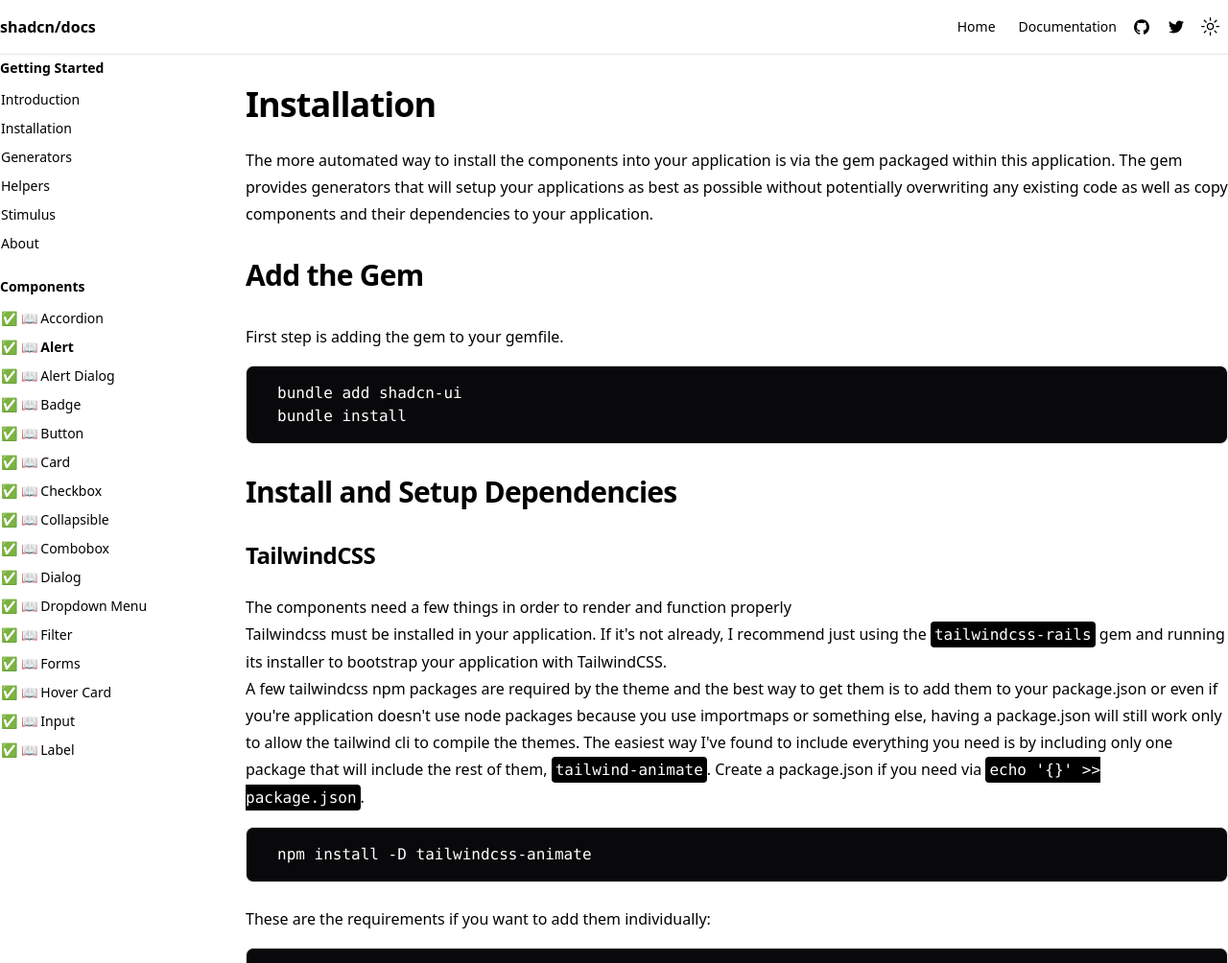
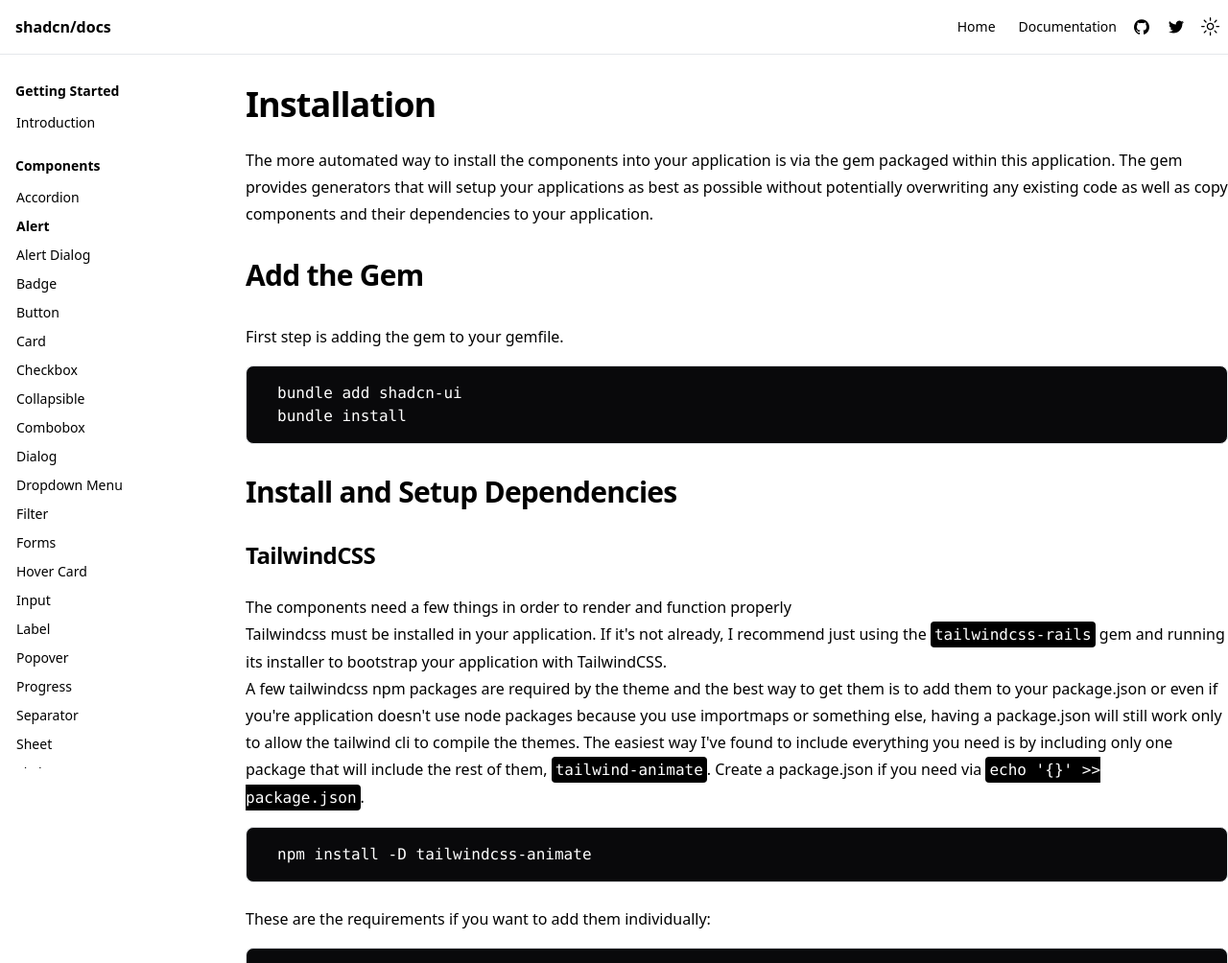
Before and after one commit to aviflombaum/shadcn-docs, a website: page documentation.html in a window 1280 px wide. Shown: the top 1004 px of the page at 96% size. Drawn offline with Linux system fonts and the light colour scheme.

Commit message:
Fixed some alignment issues

```diff
--- a/documentation.html
+++ b/documentation.html
@@ -14,7 +14,7 @@
         class="container flex h-14 items-center justify-between mx-auto max-w-7xl"
       >
         <div class="mr-4 hidden md:flex">
-          <a class="mr-6 flex items-center space-x-2" href="/">
+          <a class="mx-4 flex items-center space-x-2" href="/">
             <span class="hidden font-bold sm:inline-block">shadcn/docs</span>
           </a>
         </div>
@@ -37,7 +37,7 @@
             <a
               target="_blank"
               rel="noreferrer"
-              href="https://github.com/aviflombaum/shadcn-rails"
+              href="https://github.com/aviflombaum/shadcn-docs"
               ><div
                 class="inline-flex items-center justify-center rounded-md text-sm font-medium transition-colors focus-visible:outline-none focus-visible:ring-1 focus-visible:ring-ring disabled:pointer-events-none disabled:opacity-50 hover:bg-accent hover:text-accent-foreground h-9 py-2 w-9 px-0"
               >
@@ -128,7 +128,7 @@
             class="h-full w-full rounded-[inherit] overflow-y-scroll-auto overflow-x-hidden"
           >
             <div style="min-width: 100%; display: table">
-              <div class="w-full">
+              <div class="w-full py-6 ml-4">
                 <div class="pb-4">
                   <h4 class="mb-1 rounded-md px-2 py-1 text-sm font-semibold">
                     Getting Started
@@ -136,33 +136,8 @@
                   <div class="grid grid-flow-row auto-rows-max text-sm">
                     <a
                       class="group flex w-full items-center rounded-md border border-transparent px-2 py-1 hover:underline text-muted-foreground"
-                      href="/docs"
+                      href="/documentation.html"
                       >Introduction</a
-                    >
-                    <a
-                      class="group flex w-full items-center rounded-md border border-transparent px-2 py-1 hover:underline text-muted-foreground"
-                      href="/docs/installation"
-                      >Installation</a
-                    >
-                    <a
-                      class="group flex w-full items-center rounded-md border border-transparent px-2 py-1 hover:underline text-muted-foreground"
-                      href="/docs/generators"
-                      >Generators</a
-                    >
-                    <a
-                      class="group flex w-full items-center rounded-md border border-transparent px-2 py-1 hover:underline text-muted-foreground"
-                      href="/docs/helpers"
-                      >Helpers</a
-                    >
-                    <a
-                      class="group flex w-full items-center rounded-md border border-transparent px-2 py-1 hover:underline text-muted-foreground"
-                      href="/docs/Javascript"
-                      >Stimulus</a
-                    >
-                    <a
-                      class="group flex w-full items-center rounded-md border border-transparent px-2 py-1 hover:underline text-muted-foreground"
-                      href="/docs/about"
-                      >About</a
                     >
                   </div>
                 </div>
@@ -174,137 +149,164 @@
                     <a
                       class="group flex w-full items-center rounded-md border border-transparent px-2 py-1 hover:underline text-muted-foreground"
                       href="/docs/components/accordion"
-                      >✅ 📖 Accordion</a
+                    >
+                      Accordion</a
                     >
                     <a
                       class="group flex w-full items-center rounded-md border border-transparent px-2 py-1 hover:underline text-foreground font-bold"
                       href="/docs/components/alert"
-                      >✅ 📖 Alert</a
+                    >
+                      Alert</a
                     >
                     <a
                       class="group flex w-full items-center rounded-md border border-transparent px-2 py-1 hover:underline text-muted-foreground"
                       href="/docs/components/alert-dialog"
-                      >✅ 📖 Alert Dialog</a
+                    >
+                      Alert Dialog</a
                     >
                     <a
                       class="group flex w-full items-center rounded-md border border-transparent px-2 py-1 hover:underline text-muted-foreground"
                       href="/docs/components/badge"
-                      >✅ 📖 Badge</a
+                    >
+                      Badge</a
                     >
                     <a
                       class="group flex w-full items-center rounded-md border border-transparent px-2 py-1 hover:underline text-muted-foreground"
                       href="/docs/components/button"
-                      >✅ 📖 Button</a
+                    >
+                      Button</a
                     >
                     <a
                       class="group flex w-full items-center rounded-md border border-transparent px-2 py-1 hover:underline text-muted-foreground"
                       href="/docs/components/card"
-                      >✅ 📖 Card</a
+                    >
+                      Card</a
                     >
                     <a
                       class="group flex w-full items-center rounded-md border border-transparent px-2 py-1 hover:underline text-muted-foreground"
                       href="/docs/components/checkbox"
-                      >✅ 📖 Checkbox</a
+                    >
+                      Checkbox</a
                     >
                     <a
                       class="group flex w-full items-center rounded-md border border-transparent px-2 py-1 hover:underline text-muted-foreground"
                       href="/docs/components/collapsible"
-                      >✅ 📖 Collapsible</a
+                    >
+                      Collapsible</a
                     >
                     <a
                       class="group flex w-full items-center rounded-md border border-transparent px-2 py-1 hover:underline text-muted-foreground"
                       href="/docs/components/combobox"
-                      >✅ 📖 Combobox</a
+                    >
+                      Combobox</a
                     >
                     <a
                       class="group flex w-full items-center rounded-md border border-transparent px-2 py-1 hover:underline text-muted-foreground"
                       href="/docs/components/dialog"
-                      >✅ 📖 Dialog</a
+                    >
+                      Dialog</a
                     >
                     <a
                       class="group flex w-full items-center rounded-md border border-transparent px-2 py-1 hover:underline text-muted-foreground"
                       href="/docs/components/dropdown-menu"
-                      >✅ 📖 Dropdown Menu</a
+                    >
+                      Dropdown Menu</a
                     >
                     <a
                       class="group flex w-full items-center rounded-md border border-transparent px-2 py-1 hover:underline text-muted-foreground"
                       href="/docs/components/filter"
-                      >✅ 📖 Filter</a
+                    >
+                      Filter</a
                     >
                     <a
                       class="group flex w-full items-center rounded-md border border-transparent px-2 py-1 hover:underline text-muted-foreground"
                       href="/docs/components/forms"
-                      >✅ 📖 Forms</a
+                    >
+                      Forms</a
                     >
                     <a
                       class="group flex w-full items-center rounded-md border border-transparent px-2 py-1 hover:underline text-muted-foreground"
                       href="/docs/components/hover-card"
-                      >✅ 📖 Hover Card</a
+                    >
+                      Hover Card</a
                     >
                     <a
                       class="group flex w-full items-center rounded-md border border-transparent px-2 py-1 hover:underline text-muted-foreground"
                       href="/docs/components/input"
-                      >✅ 📖 Input</a
+                    >
+                      Input</a
                     >
                     <a
                       class="group flex w-full items-center rounded-md border border-transparent px-2 py-1 hover:underline text-muted-foreground"
                       href="/docs/components/label"
-                      >✅ 📖 Label</a
+                    >
+                      Label</a
                     >
                     <a
                       class="group flex w-full items-center rounded-md border border-transparent px-2 py-1 hover:underline text-muted-foreground"
                       href="/docs/components/popover"
-                      >✅ 📖 Popover</a
+                    >
+                      Popover</a
                     >
                     <a
                       class="group flex w-full items-center rounded-md border border-transparent px-2 py-1 hover:underline text-muted-foreground"
                       href="/docs/components/progress"
-                      >✅ 📖 Progress</a
+                    >
+                      Progress</a
                     >
                     <a
                       class="group flex w-full items-center rounded-md border border-transparent px-2 py-1 hover:underline text-muted-foreground"
                       href="/docs/components/separator"
-                      >✅ 📖 Separator</a
+                    >
+                      Separator</a
                     >
                     <a
                       class="group flex w-full items-center rounded-md border border-transparent px-2 py-1 hover:underline text-muted-foreground"
                       href="/docs/components/sheet"
-                      >✅ 📖 Sheet</a
+                    >
+                      Sheet</a
                     >
                     <a
                       class="group flex w-full items-center rounded-md border border-transparent px-2 py-1 hover:underline text-muted-foreground"
                       href="/docs/components/skeleton"
-                      >✅ 📖 Skeleton</a
+                    >
+                      Skeleton</a
                     >
                     <a
                       class="group flex w-full items-center rounded-md border border-transparent px-2 py-1 hover:underline text-muted-foreground"
                       href="/docs/components/slider"
-                      >✅ 📖 Slider</a
+                    >
+                      Slider</a
                     >
                     <a
                       class="group flex w-full items-center rounded-md border border-transparent px-2 py-1 hover:underline text-muted-foreground"
                       href="/docs/components/tabs"
-                      >✅ 📖 Tabs</a
+                    >
+                      Tabs</a
                     >
                     <a
                       class="group flex w-full items-center rounded-md border border-transparent px-2 py-1 hover:underline text-muted-foreground"
                       href="/docs/components/textarea"
-                      >✅ 📖 Textarea</a
+                    >
+                      Textarea</a
                     >
                     <a
                       class="group flex w-full items-center rounded-md border border-transparent px-2 py-1 hover:underline text-muted-foreground"
                       href="/docs/components/toast"
-                      >✅ 📖 Toast</a
+                    >
+                      Toast</a
                     >
                     <a
                       class="group flex w-full items-center rounded-md border border-transparent px-2 py-1 hover:underline text-muted-foreground"
                       href="/docs/components/toggle"
-                      >✅ 📖 Toggle</a
+                    >
+                      Toggle</a
                     >
                     <a
                       class="group flex w-full items-center rounded-md border border-transparent px-2 py-1 hover:underline text-muted-foreground"
                       href="/docs/components/tooltip"
-                      >✅ 📖 Tooltip</a
+                    >
+                      Tooltip</a
                     >
                   </div>
                 </div>
```
Also changed, not shown: index.html (+57 -55 lines), stylesheets/application.css.
